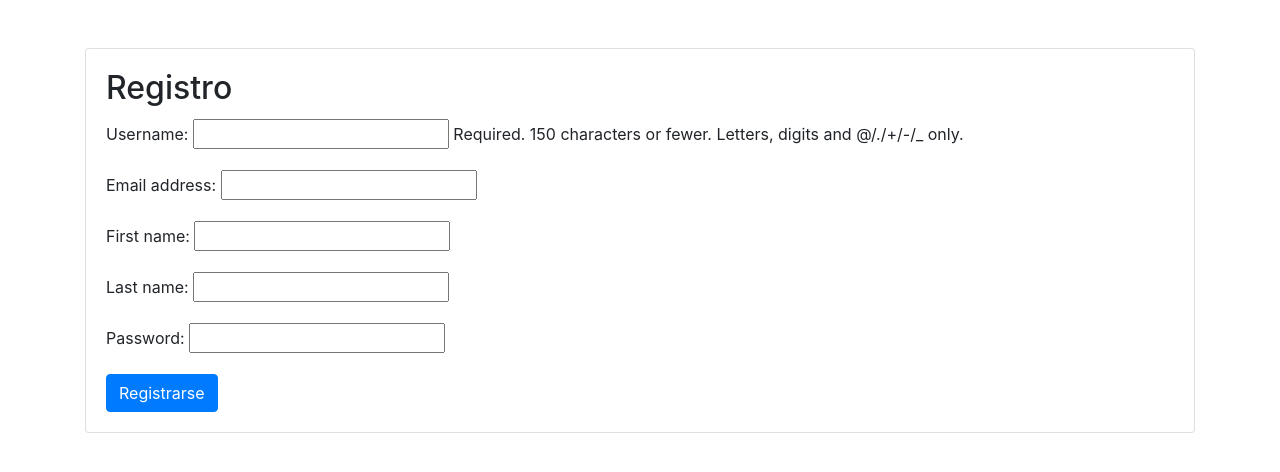
After one commit to MateoVR13/DevConnect, a Django app: page /registro in a window 1280 px wide. The commit adds this page. Shown: the top 472 px of the page. Run offline with Django 4.2, Linux system fonts and the light colour scheme; some libraries are stand-ins or nearby versions.

Commit message:
Se creó registro de usuarios con auto-login

```diff
--- /dev/null
+++ b/appdevconnect/forms.py
@@ -0,0 +1,10 @@
+from django import forms
+from django.contrib.auth.forms import UserCreationForm
+from .models import Usuario
+
+class UserRegistrationForm(forms.ModelForm):
+    password = forms.CharField(widget=forms.PasswordInput(), help_text='')
+
+    class Meta:
+        model = Usuario
+        fields = ('username', 'email', 'first_name', 'last_name','password')
--- /dev/null
+++ b/appdevconnect/templates/registro.html
@@ -0,0 +1,26 @@
+<!DOCTYPE html>
+<html>
+<head>
+    <title>Registro</title>
+    <!-- Agrega el enlace al CSS de Bootstrap -->
+    <link rel="stylesheet" href="https://maxcdn.bootstrapcdn.com/bootstrap/4.5.2/css/bootstrap.min.css">
+</head>
+<body>
+    <div class="container mt-5">
+        <div class="card">
+            <div class="card-body">
+                <h2 class="card-title">Registro</h2>
+                <form method="post">
+                    {% csrf_token %}
+                    {{ form.as_p }}
+                    <button type="submit" class="btn btn-primary">Registrarse</button>
+                </form>
+            </div>
+        </div>
+    </div>
+    <!-- Agrega el enlace a jQuery y Bootstrap JS para funcionalidad adicional -->
+    <script src="https://code.jquery.com/jquery-3.5.1.slim.min.js"></script>
+    <script src="https://cdn.jsdelivr.net/npm/@popperjs/core@2.5.3/dist/umd/popper.min.js"></script>
+    <script src="https://maxcdn.bootstrapcdn.com/bootstrap/4.5.2/js/bootstrap.min.js"></script>
+</body>
+</html>
--- a/appdevconnect/urls.py
+++ b/appdevconnect/urls.py
@@ -5,5 +5,6 @@ urlpatterns = [
 
      path('', views.foro, name='Inicio'),
      path('foro', views.foro, name='Foro'),
+     path('registro', views.register, name='Registro'),
      path('proyectos', views.proyectos, name='Proyectos'),
 ]
--- a/appdevconnect/views.py
+++ b/appdevconnect/views.py
@@ -1,5 +1,7 @@
-from django.shortcuts import render
-from django.http import HttpResponse
+from django.contrib.auth import login
+from django.shortcuts import render, redirect
+from .forms import UserRegistrationForm
+
 # Create your views here.
 
 def foro(request):
@@ -7,3 +9,16 @@ def foro(request):
 
 def proyectos(request):
     return render(request, 'paginas/paginaProyectos.html')
+
+
+def register(request):
+    if request.method == 'POST':
+        form = UserRegistrationForm(request.POST)
+        if form.is_valid():
+            user = form.save()
+            login(request, user)
+            return redirect('Foro')
+    else:
+        form = UserRegistrationForm()
+
+    return render(request, 'registro.html', {'form': form})
```
Also changed, not shown: appdevconnect/templates/baseTemplate.html (+8 -2 lines).
